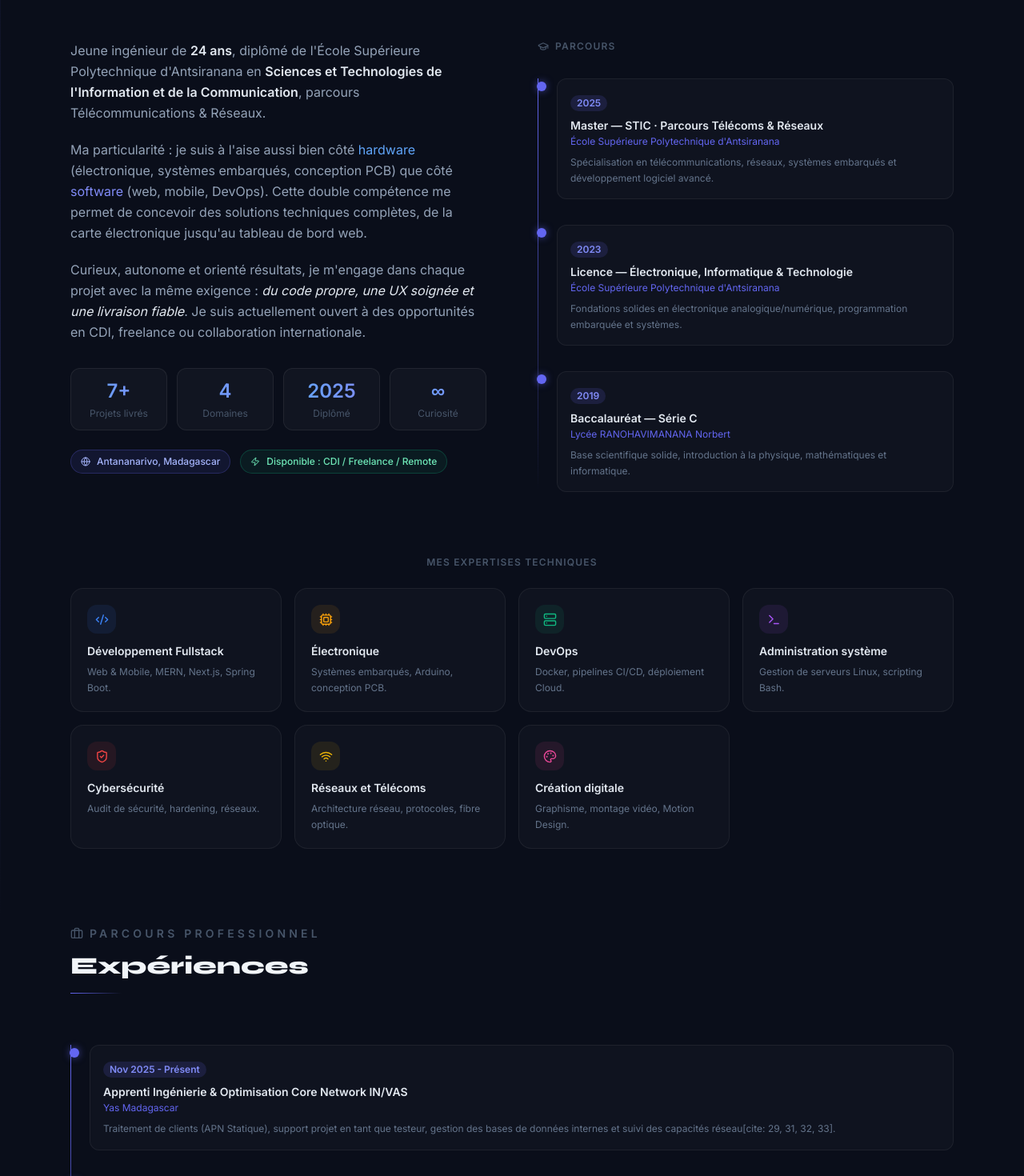
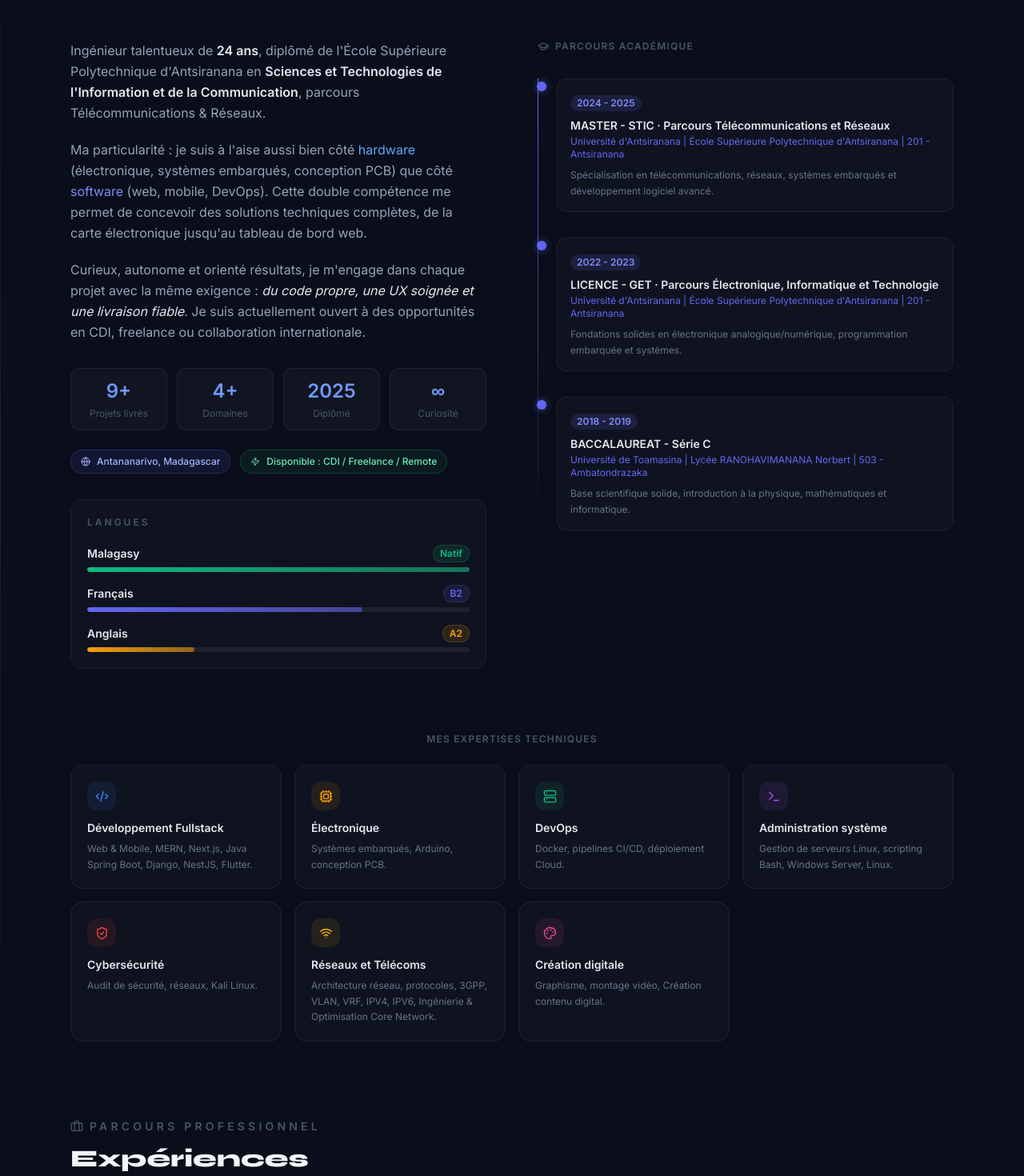
Before and after one commit to Nampiasilala/nampiasilala-portfolio-2026, a React (Vite) app: page / in a window 1280 px wide. Shown: the part 995-2465 px from the top of the page at 80% size. Built offline with nearby package versions, Linux system fonts and the light colour scheme.

Commit message:
Amélioration design

```diff
--- a/src/components/AboutSection.tsx
+++ b/src/components/AboutSection.tsx
@@ -15,22 +15,21 @@ import {
 
 const TIMELINE = [
   {
-    year: "2025",
-    title: "Master — STIC · Parcours Télécoms & Réseaux",
-    org: "École Supérieure Polytechnique d'Antsiranana",
+    year: "2024 - 2025",
+    title: "MASTER - STIC · Parcours Télécommunications et Réseaux",
+    org: "Université d'Antsiranana | École Supérieure Polytechnique d'Antsiranana | 201 - Antsiranana",
     desc: "Spécialisation en télécommunications, réseaux, systèmes embarqués et développement logiciel avancé.",
   },
   {
-    year: "2023",
-    title: "Licence — Électronique, Informatique & Technologie",
-    org: "École Supérieure Polytechnique d'Antsiranana",
+    year: "2022 - 2023",
+    title: "LICENCE - GET · Parcours Électronique, Informatique et Technologie",
+    org: "Université d'Antsiranana | École Supérieure Polytechnique d'Antsiranana | 201 - Antsiranana",
     desc: "Fondations solides en électronique analogique/numérique, programmation embarquée et systèmes.",
   },
-
   {
-    year: "2019",
-    title: "Baccalauréat — Série C",
-    org: "Lycée RANOHAVIMANANA Norbert",
+    year: "2018 - 2019",
+    title: "BACCALAUREAT - Série C",
+    org: "Université de Toamasina | Lycée RANOHAVIMANANA Norbert | 503 - Ambatondrazaka",
     desc: "Base scientifique solide, introduction à la physique, mathématiques et informatique.",
   },
 ];
@@ -39,7 +38,7 @@ const PILLARS = [
   {
     Icon: Code2,
     label: "Développement Fullstack",
-    desc: "Web & Mobile, MERN, Next.js, Spring Boot.",
+    desc: "Web & Mobile, MERN, Next.js, Java Spring Boot, Django, NestJS, Flutter.",
     accent: "#3b82f6",
   },
   {
@@ -57,34 +56,40 @@ const PILLARS = [
   {
     Icon: Terminal,
     label: "Administration système",
-    desc: "Gestion de serveurs Linux, scripting Bash.",
+    desc: "Gestion de serveurs Linux, scripting Bash, Windows Server, Linux.",
     accent: "#a855f7",
   },
   {
     Icon: ShieldCheck,
     label: "Cybersécurité",
-    desc: "Audit de sécurité, hardening, réseaux.",
+    desc: "Audit de sécurité, réseaux, Kali Linux.",
     accent: "#ef4444",
   },
   {
     Icon: Wifi,
     label: "Réseaux et Télécoms",
-    desc: "Architecture réseau, protocoles, fibre optique.",
+    desc: "Architecture réseau, protocoles, 3GPP, VLAN, VRF, IPV4, IPV6, Ingénierie & Optimisation Core Network.",
     accent: "#eab308",
   },
   {
     Icon: Palette,
     label: "Création digitale",
-    desc: "Graphisme, montage vidéo, Motion Design.",
+    desc: "Graphisme, montage vidéo, Création contenu digital.",
     accent: "#ec4899",
   },
 ];
 
 const STATS = [
-  { value: "7+", label: "Projets livrés" },
-  { value: "4", label: "Domaines" },
+  { value: "9+", label: "Projets livrés" },
+  { value: "4+", label: "Domaines" },
   { value: "2025", label: "Diplômé" },
   { value: "∞", label: "Curiosité" },
+];
+
+const LANGUAGES = [
+  { name: "Malagasy", level: "Natif", percent: 100, accent: "#10b981" },
+  { name: "Français", level: "B2",    percent: 72,  accent: "#6366f1" },
+  { name: "Anglais",  level: "A2",    percent: 28,  accent: "#f59e0b" },
 ];
 
 export default function AboutSection() {
@@ -130,7 +135,7 @@ export default function AboutSection() {
         {/* ── Layout principal : texte + timeline ── */}
         <div className="grid lg:grid-cols-2 gap-16 mb-20">
 
-          {/* Texte */}
+          {/* Texte + stats + langues */}
           <motion.div
             initial={{ opacity: 0, x: -30 }}
             whileInView={{ opacity: 1, x: 0 }}
@@ -138,7 +143,7 @@ export default function AboutSection() {
             transition={{ duration: 0.6 }}
           >
             <p className="text-base leading-relaxed mb-5" style={{ color: "#94a3b8" }}>
-              Jeune ingénieur de <strong style={{ color: "#e2e8f0" }}>24 ans</strong>, diplômé de
+              Ingénieur talentueux de <strong style={{ color: "#e2e8f0" }}>24 ans</strong>, diplômé de
               l'École Supérieure Polytechnique d'Antsiranana en{" "}
               <strong style={{ color: "#e2e8f0" }}>Sciences et Technologies de l'Information
               et de la Communication</strong>, parcours Télécommunications & Réseaux.
@@ -159,7 +164,7 @@ export default function AboutSection() {
             </p>
 
             {/* Stats */}
-            <div className="grid grid-cols-4 gap-3">
+            <div className="grid grid-cols-4 gap-3 mb-6">
               {STATS.map(({ value, label }) => (
                 <div
                   key={label}
@@ -185,7 +190,7 @@ export default function AboutSection() {
             </div>
 
             {/* Localisation + dispo */}
-            <div className="flex flex-wrap gap-3 mt-6">
+            <div className="flex flex-wrap gap-3 mb-8">
               <span
                 className="flex items-center gap-2 px-3 py-1.5 rounded-full text-xs font-medium"
                 style={{
@@ -209,9 +214,61 @@ export default function AboutSection() {
                 Disponible : CDI / Freelance / Remote
               </span>
             </div>
+
+            {/* ── Langues ── */}
+            <div
+              className="rounded-2xl p-5"
+              style={{
+                background: "rgba(255,255,255,0.025)",
+                border: "1px solid rgba(255,255,255,0.06)",
+              }}
+            >
+              <p
+                className="text-xs font-bold uppercase tracking-[0.25em] mb-5"
+                style={{ color: "#475569" }}
+              >
+                Langues
+              </p>
+              <div className="space-y-4">
+                {LANGUAGES.map(({ name, level, percent, accent }) => (
+                  <div key={name}>
+                    <div className="flex items-center justify-between mb-1.5">
+                      <span className="text-sm font-semibold" style={{ color: "#e2e8f0" }}>
+                        {name}
+                      </span>
+                      <span
+                        className="text-xs font-bold px-2 py-0.5 rounded-full"
+                        style={{
+                          background: `${accent}20`,
+                          color: accent,
+                          border: `1px solid ${accent}33`,
+                        }}
+                      >
+                        {level}
+                      </span>
+                    </div>
+                    <div
+                      className="h-1.5 rounded-full overflow-hidden"
+                      style={{ background: "rgba(255,255,255,0.06)" }}
+                    >
+                      <motion.div
+                        initial={{ width: 0 }}
+                        whileInView={{ width: `${percent}%` }}
+                        viewport={{ once: true }}
+                        transition={{ duration: 0.9, ease: "easeOut", delay: 0.1 }}
+                        className="h-full rounded-full"
+                        style={{
+                          background: `linear-gradient(90deg, ${accent}, ${accent}88)`,
+                        }}
+                      />
+                    </div>
+                  </div>
+                ))}
+              </div>
+            </div>
           </motion.div>
 
-          {/* Timeline parcours */}
+          {/* Timeline parcours académique */}
           <motion.div
             initial={{ opacity: 0, x: 30 }}
             whileInView={{ opacity: 1, x: 0 }}
@@ -224,7 +281,7 @@ export default function AboutSection() {
               style={{ color: "#475569" }}
             >
               <GraduationCap size={14} />
-              Parcours
+              Parcours académique
             </p>
 
             <div className="relative pl-6">
@@ -243,7 +300,6 @@ export default function AboutSection() {
                   transition={{ delay: i * 0.12 }}
                   className="relative mb-8 last:mb-0"
                 >
-                  {/* Point sur la ligne */}
                   <div
                     className="absolute -left-[25px] top-1 w-3 h-3 rounded-full"
                     style={{
@@ -251,7 +307,6 @@ export default function AboutSection() {
                       boxShadow: "0 0 10px rgba(99,102,241,0.6)",
                     }}
                   />
-
                   <div
                     className="rounded-xl p-4"
                     style={{
@@ -284,7 +339,7 @@ export default function AboutSection() {
           </motion.div>
         </div>
 
-        {/* ── 4 piliers de compétences ── */}
+        {/* ── Piliers de compétences ── */}
         <motion.div
           initial={{ opacity: 0, y: 20 }}
           whileInView={{ opacity: 1, y: 0 }}
@@ -297,7 +352,6 @@ export default function AboutSection() {
           >
             Mes expertises techniques
           </p>
-          {/* Ajustement du grid pour accueillir 7 éléments de façon fluide */}
           <div className="grid grid-cols-1 sm:grid-cols-2 md:grid-cols-3 lg:grid-cols-4 gap-4">
             {PILLARS.map(({ Icon, label, desc, accent }, i) => (
               <motion.div
--- a/src/components/ExperienceSection.tsx
+++ b/src/components/ExperienceSection.tsx
@@ -6,20 +6,20 @@ const EXPERIENCES = [
   {
     year: "Nov 2025 - Présent",
     title: "Apprenti Ingénierie & Optimisation Core Network IN/VAS",
-    org: "Yas Madagascar",
-    desc: "Traitement de clients (APN Statique), support projet en tant que testeur, gestion des bases de données internes et suivi des capacités réseau[cite: 29, 31, 32, 33].",
+    org: "Yas Madagascar | Antananarivo",
+    desc: "Traitement de clients, APN, IPBX, support projet en tant que testeur, gestion des bases de données internes et suivi des capacités réseau.",
   },
   {
     year: "Sept 2024 - Déc 2024",
     title: "Stagiaire en Dev Full-Stack",
-    org: "SENDBAZAR Diego-Suarez",
-    desc: "Participation active au développement de services en ligne et collaboration avec l'équipe technique pour la mise en œuvre de nouvelles fonctionnalités[cite: 34, 35, 37, 38].",
+    org: "SENDBAZAR Diego-Suarez | Antsiranana",
+    desc: "Participation active au développement de services en ligne et collaboration avec l'équipe technique pour la mise en œuvre de nouvelles fonctionnalités.",
   },
   {
     year: "Nov 2023 - Jan 2024",
     title: "Stagiaire en Informatique",
-    org: "DRCC Alaotra-Mangoro",
-    desc: "Support informatique, gestion de données internes, administration de réseau local et assistance technique au centre TVM/RNM[cite: 39, 40, 41, 43, 44].",
+    org: "DRCC Alaotra-Mangoro | Ambatondrazaka",
+    desc: "Support informatique, gestion de données internes, administration de réseau local et assistance technique au centre TVM/RNM.",
   },
 ];
 
--- a/src/components/Footer.tsx
+++ b/src/components/Footer.tsx
@@ -51,7 +51,7 @@ export default function Footer() {
               Nampiasilala
             </a>
             <p className="text-sm leading-relaxed" style={{ color: "#475569" }}>
-              Ingénieur STIC — Hardware & Software.
+              Ingénieur STIC - Hardware & Software.
               <br />
               Basé à Antananarivo, disponible en remote.
             </p>
@@ -146,7 +146,7 @@ export default function Footer() {
           style={{ borderTop: "1px solid rgba(255,255,255,0.05)" }}
         >
           <p className="text-xs flex items-center gap-1.5" style={{ color: "#334155" }}>
-            © 2026 Nampiasilala — Conçu &amp; développé avec
+            © 2026 Nampiasilala - Conçu &amp; développé avec
             <Heart size={11} style={{ color: "#6366f1" }} />
             à Madagascar.
           </p>
--- a/src/components/HeroSection.tsx
+++ b/src/components/HeroSection.tsx
@@ -101,8 +101,8 @@ style={{
               style={{ width: "clamp(300px, 80vw, 224px)" }}
             >
               {[
-                { value: "7+",   label: "Projets" },
-                { value: "4",    label: "Domaines" },
+                { value: "9+",   label: "Projets" },
+                { value: "4+",    label: "Domaines" },
                 { value: "2025", label: "Diplômé" },
                 { value: "∞",    label: "Curiosité" },
               ].map(({ value, label }) => (
@@ -225,7 +225,7 @@ style={{
                 color: "#94a3b8",
               }}
             >
-              Ingénieur polyvalent formé à l’ESP Antsiranana, je crée des solutions techniques complètes, de l’électronique embarquée aux applications web modernes, en passant par le DevOps et la création digitale.
+              Ingénieur qualifié et polyvalent, spécialisé en Télécommuniations et Réseaux, mention Sciences et Technologies de l'Information et de la Communiation, Je crée des solutions techniques complètes, de l’électronique embarquée aux applications web modernes, en passant par le DevOps et la création digitale.
               Je transforme des idées complexes en produits simples, fiables et efficaces.
             </motion.p>
 
--- a/src/components/SkillsSection.tsx
+++ b/src/components/SkillsSection.tsx
@@ -35,8 +35,8 @@ const competences: Skill[] = [
     accent: "#3b82f6",
     description: "Interfaces modernes, réactives et accessibles.",
     technologies: [
-      { name: "React / Next.js", level: 5 },
-      { name: "TypeScript", level: 4 },
+      { name: "React / Next.js", level: 4 },
+      { name: "TypeScript", level: 3 },
       { name: "Tailwind CSS", level: 5 },
       { name: "Framer Motion", level: 4 },
     ],
@@ -48,9 +48,9 @@ const competences: Skill[] = [
     accent: "#8b5cf6",
     description: "APIs robustes, architectures scalables.",
     technologies: [
-      { name: "Node.js / NestJS", level: 4 },
-      { name: "Java / Spring Boot", level: 4 },
-      { name: "Python / Django", level: 3 },
+      { name: "Node.js / NestJS", level: 3 },
+      { name: "Java / Spring Boot", level: 3 },
+      { name: "Python / Django", level: 4 },
       { name: "PostgreSQL", level: 4 },
     ],
     modes: ["dev"],
@@ -61,8 +61,8 @@ const competences: Skill[] = [
     accent: "#06b6d4",
     description: "Applications natives et cross-platform.",
     technologies: [
-      { name: "Flutter / Dart", level: 4 },
-      { name: "React Native", level: 4 },
+      { name: "Flutter / Dart", level: 3 },
+      { name: "React Native", level: 3 },
     ],
     modes: ["dev"],
   },
@@ -72,9 +72,9 @@ const competences: Skill[] = [
     accent: "#10b981",
     description: "Conteneurisation, CI/CD, déploiement.",
     technologies: [
-      { name: "Docker / Kubernetes", level: 4 },
-      { name: "Git / GitHub Actions", level: 5 },
-      { name: "Postman", level: 4 },
+      { name: "Docker / Kubernetes", level: 2 },
+      { name: "Git / GitHub Actions", level: 4 },
+      { name: "Postman", level: 5 },
     ],
     modes: ["devops"],
   },
@@ -84,10 +84,12 @@ const competences: Skill[] = [
     accent: "#a855f7",
     description: "Gestion serveurs, scripting et automatisation.",
     technologies: [
-      { name: "Linux (Debian/Ubuntu)", level: 5 },
-      { name: "Bash Scripting", level: 4 },
-      { name: "Nginx / Apache", level: 4 },
-      { name: "SSH & Hardening", level: 4 },
+      { name: "Linux (Debian)", level: 3 },
+      { name: "Utilisation du terminal Linux", level: 4 },
+      { name: "Notions de script Bash", level: 2 },
+      { name: "Gestion et configuration serveur", level: 3 },
+      { name: "Administration système de base", level: 2 },
+
     ],
     modes: ["admin"],
   },
@@ -97,9 +99,9 @@ const competences: Skill[] = [
     accent: "#ef4444",
     description: "Audit, sécurité applicative et réseau.",
     technologies: [
-      { name: "OWASP Top 10", level: 4 },
-      { name: "Wireshark / Nmap", level: 3 },
-      { name: "Cryptographie", level: 3 },
+      { name: "Notions de cybersécurité", level: 3 },
+      { name: "Bases de la sécurité réseau", level: 3 },
+      { name: "Bonne pratique de sécurité numérique", level: 4 },
     ],
     modes: ["cyber"],
   },
@@ -109,9 +111,9 @@ const competences: Skill[] = [
     accent: "#eab308",
     description: "Architecture, protocoles et infrastructures.",
     technologies: [
-      { name: "TCP/IP & OSPF/BGP", level: 4 },
-      { name: "SIP / IMS (VoIP)", level: 4 },
-      { name: "Fibre Optique", level: 3 },
+      { name: "TCP/IP & OSPF/BGP", level: 3 },
+      { name: "SIP / IMS (VoIP)", level: 2 },
+      { name: "APN / IPBX", level: 3 },
       { name: "Cisco Packet Tracer", level: 4 },
     ],
     modes: ["reseaux"],
@@ -122,9 +124,9 @@ const competences: Skill[] = [
     accent: "#f59e0b",
     description: "Systèmes embarqués, conception PCB.",
     technologies: [
-      { name: "Arduino / ESP32", level: 5 },
-      { name: "Raspberry Pi", level: 4 },
-      { name: "KiCad / Altium", level: 3 },
+      { name: "Arduino / ESP32", level: 3 },
+      { name: "Proteus Professional", level: 4 },
+      { name: "Composant électronique", level: 3 },
     ],
     modes: ["electronique"],
   },
@@ -135,8 +137,8 @@ const competences: Skill[] = [
     description: "Graphisme, UI/UX, montage vidéo.",
     technologies: [
       { name: "Figma", level: 5 },
-      { name: "Adobe Suite", level: 4 },
-      { name: "DaVinci Resolve", level: 4 },
+      { name: "Adobe Photoshop", level: 3 },
+      { name: "Adobe Premiere Pro", level: 3 },
     ],
     modes: ["digital"],
   },
```
